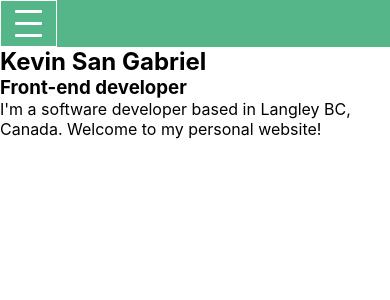
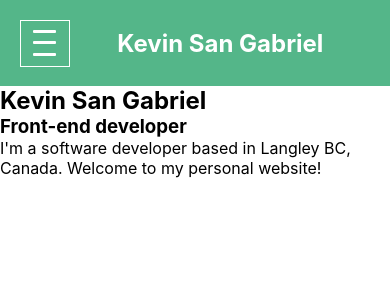
Before and after one commit to ksg604/personal-website, a React (Create React App) app: page / in a window 390 px wide. Shown: the top 300 px of the page. Built offline with nearby package versions, Linux system fonts and the light colour scheme.

Commit message:
Added name to header.  Added mobile button click transition effect

```diff
--- a/src/components/Navbar/Navbar.css
+++ b/src/components/Navbar/Navbar.css
@@ -1,3 +1,24 @@
+
+.Navbar {
+  width: 100%;
+}
+
+#Navbar-button-name-container {
+  display: flex;
+  flex-direction: row;
+  margin: 5%;
+}
+
+#Navbar-name-container {
+  display: flex;
+  align-items: center;
+  width: 100%;
+}
+#Navbar-name {
+  color: white;
+  width: 100%;
+  text-align: center;
+}
 
 #Navbar-button {
   display: flex;
@@ -18,20 +39,21 @@
   border-radius: 1px;
 }
 
-.hidden {
-  display: none;
+.shown {
+  max-height: 100px;
+  transition: max-height 0.5s ease-in;
 }
 
-
-
-
-
-
+.hidden {
+  max-height: 0;
+  transition: max-height 0.5s ease-out;
+}
 
 .Navbar nav ul {
   display: flex;
-  flex-direction: row;
+  flex-direction: column;
   justify-content: center;
+  align-items: center;
 }
 
 .Navbar nav ul li {
--- a/src/components/Navbar/Navbar.js
+++ b/src/components/Navbar/Navbar.js
@@ -7,7 +7,6 @@ class Navbar extends React.Component {
   constructor(props) {
     super(props);
     this.state = {isNavVisible: false};
-    this.navigationRef = React.createRef();
     this.toggleNavigation = this.toggleNavigation.bind(this);
   }
   toggleNavigation() {
@@ -18,16 +17,18 @@ class Navbar extends React.Component {
   render() {
     const { isNavVisible } = this.state;
     return(
-
-
       <div className="Navbar">
-
-        <div id="Navbar-button" onClick={this.toggleNavigation}>
-          <div className="Navbar-button-line"></div>
-          <div className="Navbar-button-line"></div>
-          <div className="Navbar-button-line"></div>
+        <div id="Navbar-button-name-container">
+          <div id="Navbar-button" onClick={this.toggleNavigation}>
+            <div className="Navbar-button-line"></div>
+            <div className="Navbar-button-line"></div>
+            <div className="Navbar-button-line"></div>
+          </div>
+          <div id="Navbar-name-container">
+            <h2 id="Navbar-name">Kevin San Gabriel</h2>
+          </div>
         </div>
-        <nav id="navigation" className={isNavVisible ? "" : "hidden"} ref={this.navigationRef}>
+        <nav id="navigation" className={isNavVisible ? "shown" : "hidden"}>
           <ul>
             <li>
               <Link to="/">Home</Link>
```
